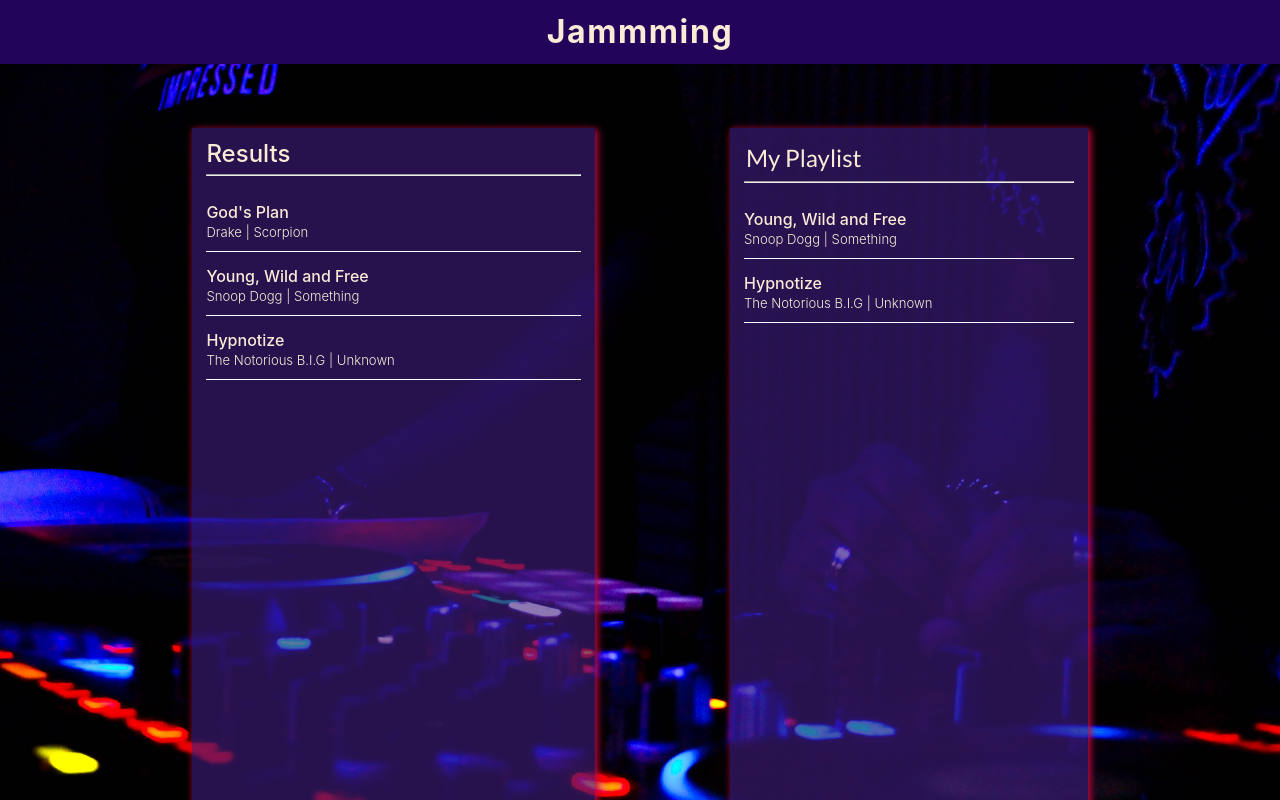
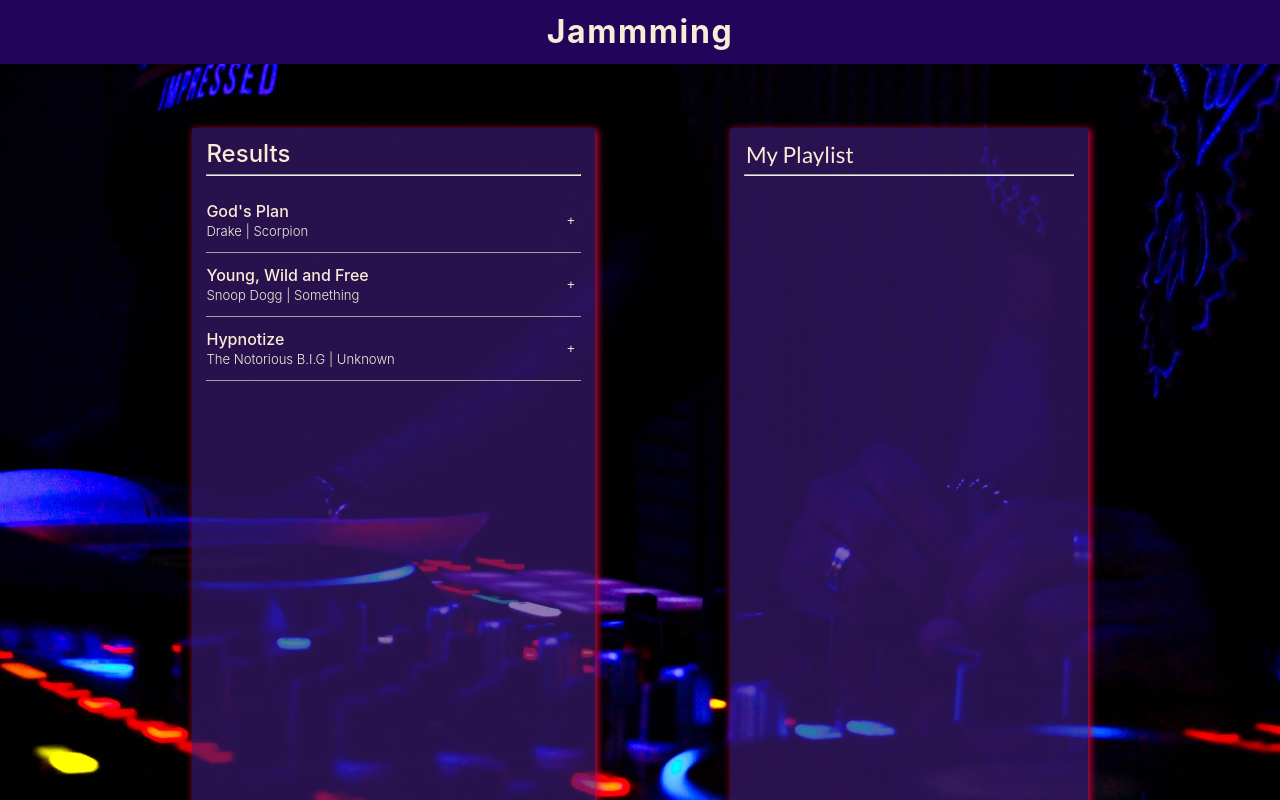
Before and after one commit to nikabazadze/jammming, a React (Create React App) app: page / in a window 1280 px wide. Shown: the top 800 px of the page. Built offline with nearby package versions, Linux system fonts and the light colour scheme.

Commit message:
Implement adding songs to a custom playlist

```diff
--- a/src/components/App/App.js
+++ b/src/components/App/App.js
@@ -32,22 +32,15 @@ function App() {
         album: 'Unknown'
       }
     ]);
+  }, []);
 
-    setPlaylistTracks([
-      {
-        id: 2,
-        name: 'Young, Wild and Free',
-        artist: 'Snoop Dogg',
-        album: 'Something'
-      },
-      {
-        id: 3,
-        name: 'Hypnotize',
-        artist: 'The Notorious B.I.G',
-        album: 'Unknown'
-      }
-    ]);
-  }, []);
+  function addTrack(track) {
+    if (!playlistTracks.includes(track)) {
+      setPlaylistTracks((prev) => {
+        return [...prev, track];
+      });
+    }
+  };
 
   return (
     <div>
@@ -60,6 +53,7 @@ function App() {
         <section className='main-container'>
           <SearchResults
             searchResults={searchResults}
+            onAdd={addTrack}
           />
           <Playlist
             playlistTracks={playlistTracks}
--- a/src/components/Playlist/Playlist.css
+++ b/src/components/Playlist/Playlist.css
@@ -9,12 +9,13 @@
 
 .playlist input {
     font-family: 'Lato', sans-serif;
-    font-size: 1.5rem;
+    font-size: 1.4rem;
     font-weight: 500;
     color: antiquewhite;
     background: transparent;
     outline: 0;
     width: 100%;
+    height: 1.5rem;
     border: 0;
 }
 
--- a/src/components/Playlist/Playlist.js
+++ b/src/components/Playlist/Playlist.js
@@ -16,7 +16,10 @@ function Playlist(props) {
                 onChange={handleChange}
             />
             <hr />
-            <TrackList tracks={props.playlistTracks} />
+            <TrackList
+                tracks={props.playlistTracks}
+                onAdd={false}
+            />
         </div>
     )
 }
--- a/src/components/SearchResults/SearchResults.js
+++ b/src/components/SearchResults/SearchResults.js
@@ -8,7 +8,10 @@ function SearchResults(props) {
         <div className='searchResults'>
             <h2>Results</h2>
             <hr />
-            <TrackList tracks={props.searchResults} />
+            <TrackList
+                tracks={props.searchResults}
+                onAdd={props.onAdd}
+            />
         </div>
     )
 }
--- a/src/components/Track/Track.css
+++ b/src/components/Track/Track.css
@@ -1,11 +1,9 @@
-.track-container {
-    border-bottom: 0.9px solid white;
+.track {
+    border-bottom: 1px solid rgb(161, 161, 161);
     height: 4rem;
-}
-
-.track {
-    height: 100%;
-    padding: 1rem 0;
+    display: flex;
+    justify-content: space-between;
+    align-items: center;
 }
 
 .track h3 {
@@ -18,3 +16,10 @@
     font-size: 0.82rem;
     font-weight: 300;
 }
+
+.track button {
+    background: transparent;
+    border: 0;
+    color: antiquewhite;
+    cursor: pointer;
+}
--- a/src/components/Track/Track.js
+++ b/src/components/Track/Track.js
@@ -2,12 +2,17 @@ import './Track.css';
 import React from "react";
 
 function Track(props) {
+    function handleClick({target}) {
+        props.onAdd(props.track)
+    }
+
     return (
-        <div className='track-container'>
-            <div className='track'>
+        <div className='track'>
+            <div>
                 <h3>{props.track.name}</h3>
                 <p>{props.track.artist} | {props.track.album}</p>
             </div>
+            <button onClick={handleClick}>{props.onAdd ? '+' : '-'}</button>
         </div>
     )
 }
--- a/src/components/TrackList/TrackList.css
+++ b/src/components/TrackList/TrackList.css
@@ -1,4 +1,4 @@
 .tracklist {
-    margin-top: 0.7rem;
+    margin-top: 0.8rem;
     width: 100%;
 }
--- a/src/components/TrackList/TrackList.js
+++ b/src/components/TrackList/TrackList.js
@@ -11,6 +11,7 @@ function TrackList(props) {
                     return <Track
                                 key={track.id}
                                 track={track}
+                                onAdd={props.onAdd}
                             />
                 })
             }
```
